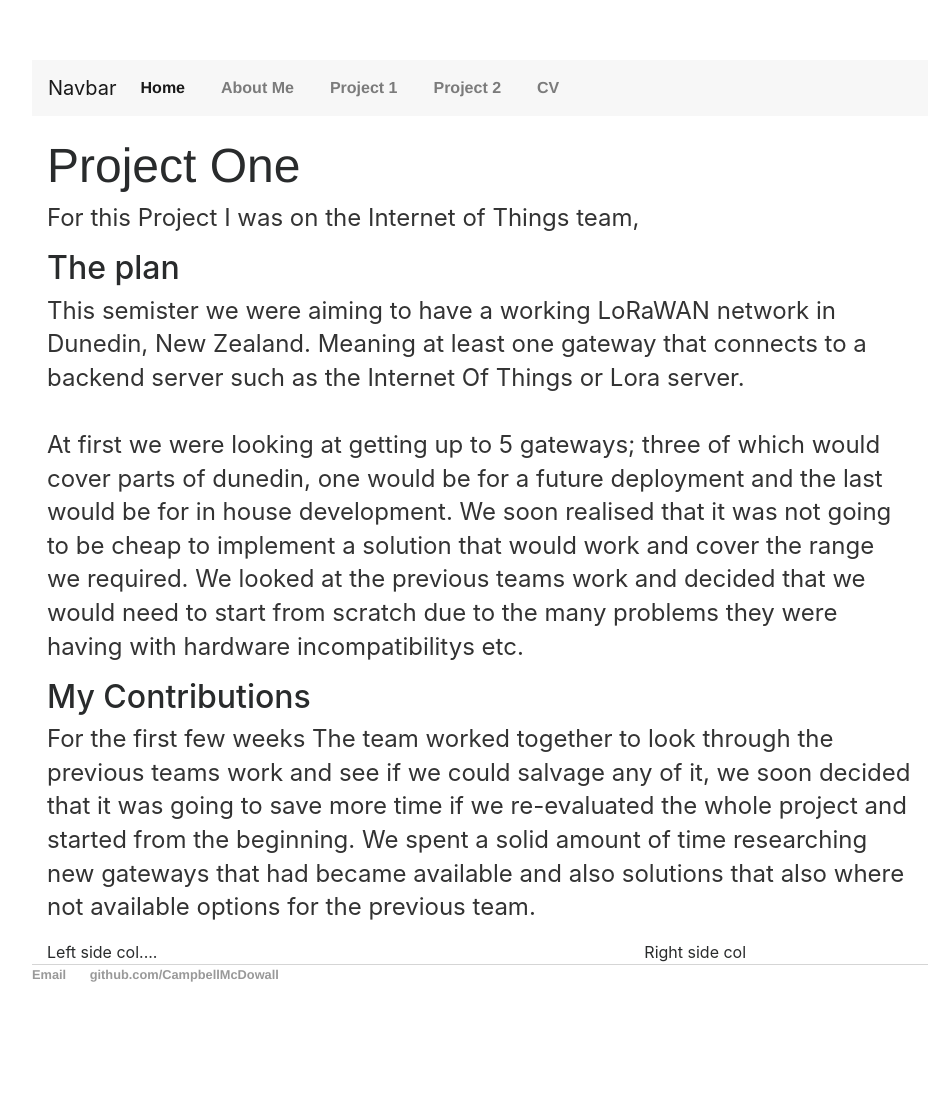
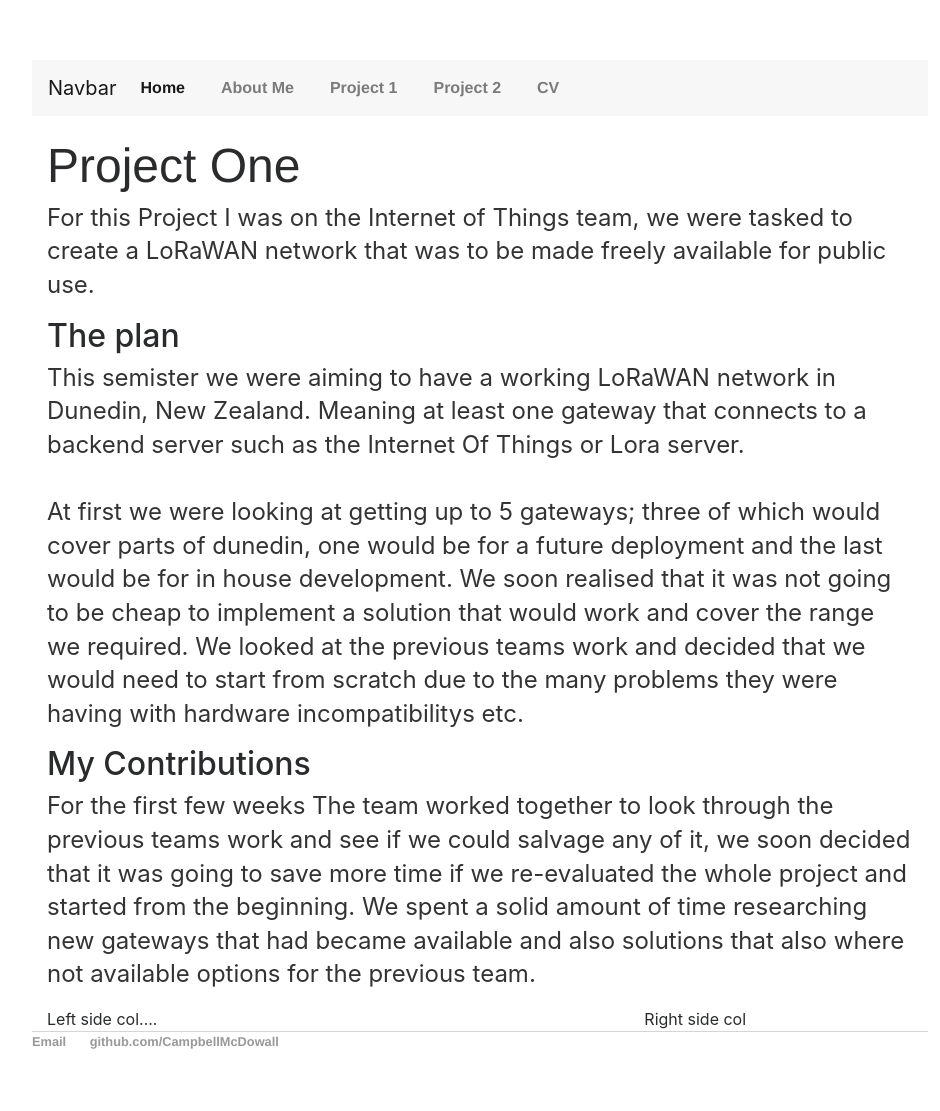
Before and after one commit to CampbellMcDowall/CampbellMcDowall.github.io, a Jekyll site: the page built from projectOne.html, in a window 1280 px wide. Shown: the whole page, without its empty margins (160-1100 px from the left). Built offline with Jekyll 4.4.1, drawn with Linux system fonts in a browser that asks for light colours; nearby versions of some CDN libraries; before the commit the page ends 1044 px from its top, so only the background shows below that.

Commit message:
Update projectOne.html

```diff
--- a/projectOne.html
+++ b/projectOne.html
@@ -5,7 +5,7 @@ title: Project One
 
 		<div class="blurb">
 			<h1>Project One</h1>
-			<p>For this Project I was on the Internet of Things team, </p>
+			<p>For this Project I was on the Internet of Things team, we were tasked to create a LoRaWAN network that was to be made freely available for public use.</p>
 		</div>
 		<div class="plan">
 			<h2>The plan</h2>
```
